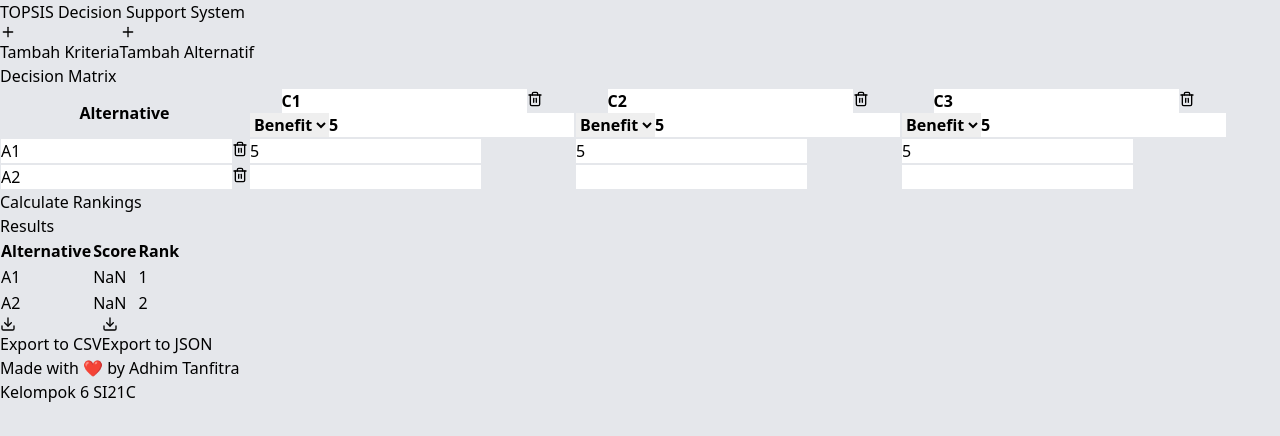
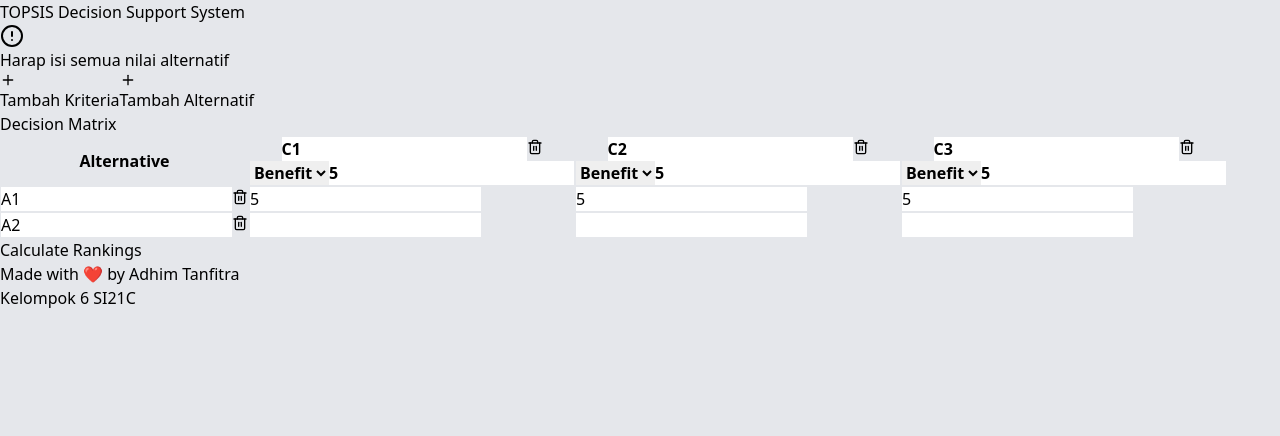
Before and after one commit to Tanfitra/web-spk-topsis, a React (Vite) app: page / in a window 1280 px wide. Both pictures are taken after typing "5", "5", "5", "5", "5", "5" into the empty fields and a click on the button "Calculate Rankings". Shown: the top 436 px of the page. Built offline with nearby package versions, Linux system fonts and the light colour scheme.

Commit message:
feat: add input validation and error handling in TOPSIS Calculator

```diff
--- a/src/components/TopsisCalculator.jsx
+++ b/src/components/TopsisCalculator.jsx
@@ -1,5 +1,5 @@
 import React, { useState } from 'react';
-import { Plus, Trash2, Download } from 'lucide-react';
+import { Plus, Trash2, Download, AlertCircle } from 'lucide-react';
 import { Analytics } from '@vercel/analytics/react';
 
 const TOPSISCalculator = () => {
@@ -9,11 +9,36 @@ const TOPSISCalculator = () => {
   const [types, setTypes] = useState(['benefit', 'benefit']);
   const [matrix, setMatrix] = useState([[], []]);
   const [result, setResult] = useState(null);
+  const [error, setError] = useState('');
+
+  const validateInputs = () => {
+    // Check if all weights are filled
+    const hasEmptyWeights = weights.length !== criteria.length || weights.some(w => w === undefined || w === null || w === '');
+    if (hasEmptyWeights) {
+      setError('Harap isi semua bobot kriteria');
+      return false;
+    }
+
+    // Check if all matrix values are filled
+    const hasEmptyMatrix = matrix.some(row =>
+      row.length !== criteria.length || row.some(value =>
+        value === undefined || value === null || value === ''
+      )
+    );
+    if (hasEmptyMatrix) {
+      setError('Harap isi semua nilai alternatif');
+      return false;
+    }
+
+    // Clear any existing error
+    setError('');
+    return true;
+  };
 
   const addCriteria = () => {
     setCriteria([...criteria, `C${criteria.length + 1}`]);
     setTypes([...types, 'benefit']);
-    setMatrix(matrix.map(row => [...row, 0]));
+    setMatrix(matrix.map(row => [...row]));
   };
 
   const removeCriteria = (index) => {
@@ -116,6 +141,10 @@ const TOPSISCalculator = () => {
   };
 
   const calculate = () => {
+    if (!validateInputs()) {
+      return;
+    }
+
     const normalizedMatrix = normalize(matrix);
     const weightedMatrix = calculateWeighted(normalizedMatrix);
     const idealSolutions = findIdealSolutions(weightedMatrix);
@@ -135,6 +164,7 @@ const TOPSISCalculator = () => {
     });
 
     setResult(results);
+    setError('');
   };
 
   const handleMatrixChange = (i, j, value) => {
@@ -158,29 +188,23 @@ const TOPSISCalculator = () => {
   const exportToCSV = () => {
     if (!result) return;
 
-    // Membuat header untuk file CSV
     let csvContent = 'Alternative,Score,Rank\n';
-
-    // Menambahkan data hasil
     result.forEach(item => {
       csvContent += `${item.alternative},${item.score.toFixed(4)},${item.rank}\n`;
     });
 
-    // Menambahkan data matrix keputusan
     csvContent += '\nDecision Matrix:\n';
-    csvContent += `,${criteria.join(',')}\n`; // Header kriteria
+    csvContent += `,${criteria.join(',')}\n`;
     matrix.forEach((row, idx) => {
       csvContent += `${alternatives[idx]},${row.join(',')}\n`;
     });
 
-    // Menambahkan informasi kriteria
     csvContent += '\nCriteria Information:\n';
     csvContent += 'Criteria,Weight,Type\n';
     criteria.forEach((c, idx) => {
       csvContent += `${c},${weights[idx]},${types[idx]}\n`;
     });
 
-    // Membuat dan mengunduh file
     const blob = new Blob([csvContent], { type: 'text/csv;charset=utf-8;' });
     const link = document.createElement('a');
     const url = URL.createObjectURL(blob);
@@ -220,7 +244,13 @@ const TOPSISCalculator = () => {
         <div className="p-6">
           <h2 className="text-2xl font-bold mb-4">TOPSIS Decision Support System</h2>
           <div className="space-y-6">
-          <div className="flex gap-4">
+            {error && (
+              <div className="flex items-center gap-2 p-4 text-red-800 bg-red-100 rounded-lg">
+              <AlertCircle className="w-5 h-5" />
+              <p>{error}</p>
+            </div>
+            )}
+            <div className="flex gap-4">
               <button
                 onClick={addCriteria}
                 className="flex items-center gap-2 px-4 py-2 bg-blue-500 text-white rounded hover:bg-blue-600"
@@ -273,6 +303,7 @@ const TOPSISCalculator = () => {
                               onChange={(e) => handleWeightChange(i, e.target.value)}
                               className="w-full p-1 border rounded"
                               placeholder="Bobot"
+                              required
                             />
                           </div>
                         </th>
@@ -305,6 +336,7 @@ const TOPSISCalculator = () => {
                               value={matrix[i][j]}
                               onChange={(e) => handleMatrixChange(i, j, e.target.value)}
                               className="w-full p-1 border rounded"
+                              required
                             />
                           </td>
                         ))}
```
